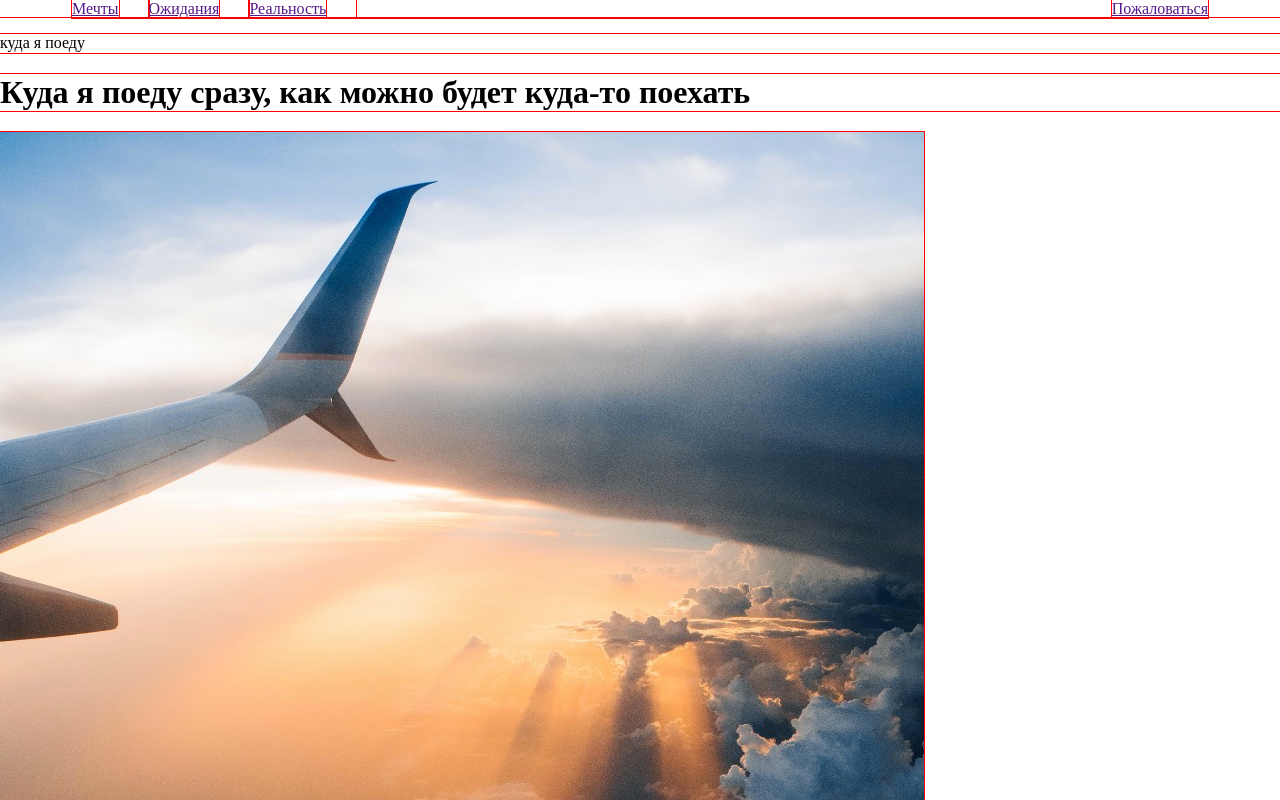
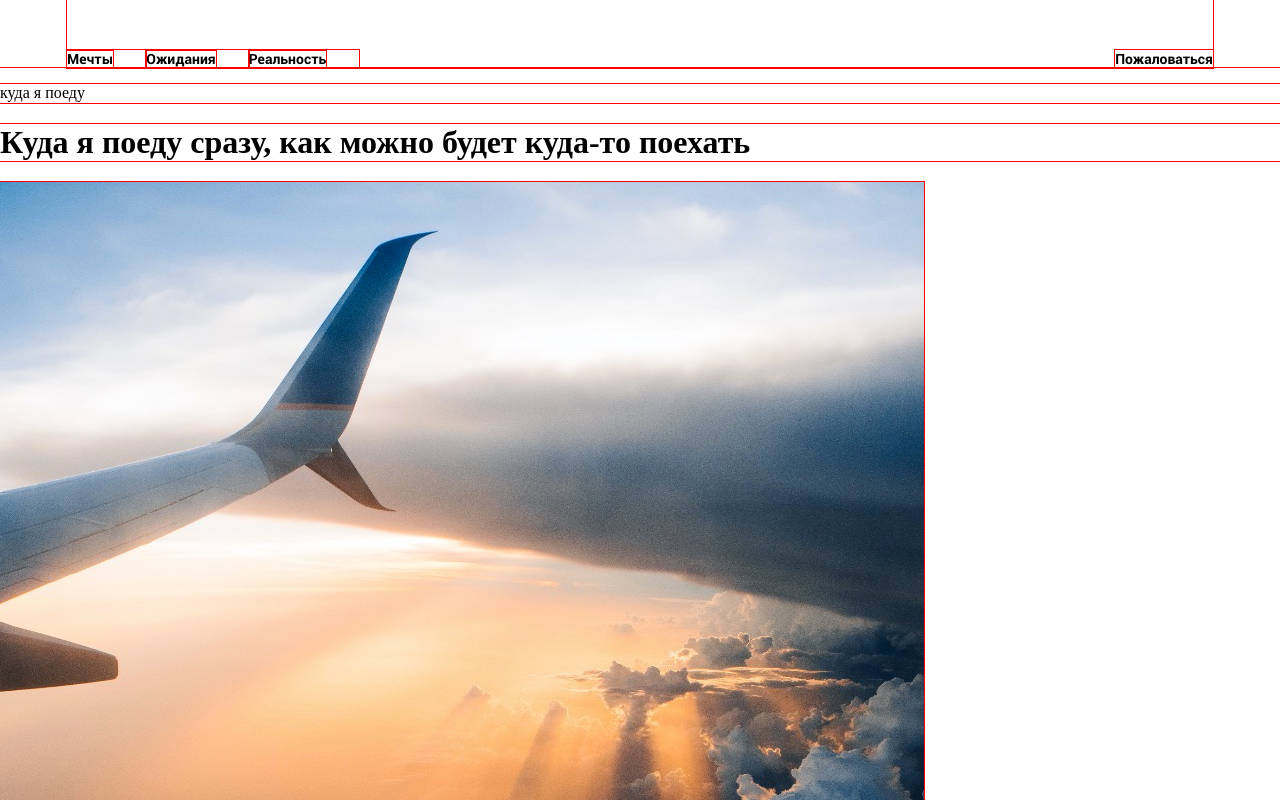
Before and after one commit to marlibon/team-work, a plain HTML site: page index.html in a window 1280 px wide. Shown: the top 800 px of the page. Drawn offline with Linux system fonts and the light colour scheme.

Commit message:
header-links

```diff
--- a/blocks/header/__link/header__link.css
+++ b/blocks/header/__link/header__link.css
@@ -1,3 +1,10 @@
 .header__link {
-  margin: 0 30px 0 0;;
+  margin: 0 33px 0 0;
+  font-style: normal;
+  font-weight: 700;
+  font-size: 14px;
+  line-height: 18px;
+  text-decoration: none;
+  color: #000;
+
 }
--- a/blocks/header/header.css
+++ b/blocks/header/header.css
@@ -2,5 +2,5 @@
   display: flex;
   justify-content: space-between;
   align-items: center;
-  width: calc(100% - 2*72px);
+  padding: 50px 0 0 0;
 }
--- /dev/null
+++ b/blocks/page/__content/page__content.css
@@ -0,0 +1,6 @@
+.page__content {
+  width: calc(100% - 2*67px);
+  font-family: 'Roboto', Arial, sans-serif;
+  color: #000;
+
+}
--- a/blocks/quotes/quotes.css
+++ b/blocks/quotes/quotes.css
@@ -0,0 +1,4 @@
+.quotes {
+  display: grid;
+
+}
--- a/index.html
+++ b/index.html
@@ -12,7 +12,7 @@
   <link rel="icon" href="./images/favicon.png" type="image/png">
 </head>
 <body class="page">
-  <header class="header">
+  <header class="header page__content">
     <nav>
       <ul class="header__links">
         <li><a href="" class="header__link">Мечты</a></li>
--- a/pages/index.css
+++ b/pages/index.css
@@ -2,6 +2,7 @@
 @import url('../vendor/fonts/roboto.css');
 
 @import url('../blocks/page/page.css');
+@import url('../blocks/page/__content/page__content.css');
 
 @import url('../blocks/header/header.css');
 @import url('../blocks/header/__links/header__links.css');
--- a/vendor/fonts/roboto.css
+++ b/vendor/fonts/roboto.css
@@ -1,5 +1,5 @@
 @font-face {
-  font-family: 'Roboto Regular';
+  font-family: 'Roboto';
   font-style:  normal;
   font-weight: 400;
   font-display: swap;
@@ -8,7 +8,7 @@
 }
 
 @font-face {
-  font-family: 'Roboto Bold';
+  font-family: 'Roboto';
   font-style:  normal;
   font-weight: 700;
   font-display: swap;
```
Also changed, not shown: blocks/place/place.css (line endings or trailing spaces).
